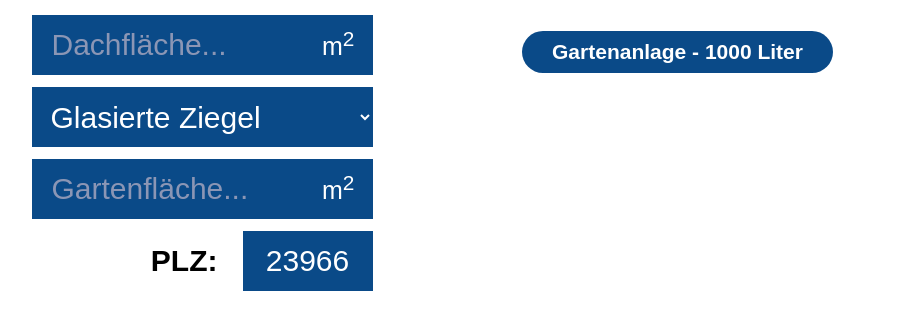
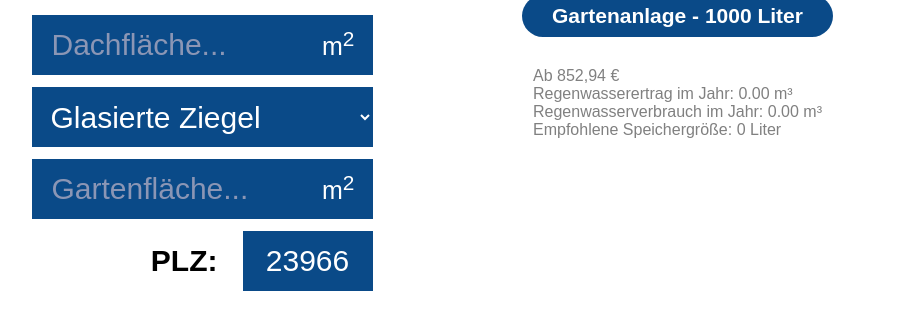
Before and after one commit to Noevenzahn/Noevenzahn.github.io, a plain HTML site: page Regenwasserplaner/index.html in a window 1280 px wide. Shown: the part 472-800 px from the top of the page, without its empty margins (183-1097 px from the left). Drawn offline with nearby package versions, Linux system fonts and the light colour scheme; a web font is replaced by a local one.

Commit message:
Added calculations

```diff
--- a/Regenwasserplaner/index.html
+++ b/Regenwasserplaner/index.html
@@ -55,6 +55,12 @@
     <div class="result">
       <div class="picture-box"><a href="#" class="tankbutton"><img id="tankimg" src="" alt=""></a></div>
       <button id="result-button" type="button" name="button"> <a class="tankbutton" href="#"><span id="tankname">Gartenanlage – 4700 Liter</span></a></button>
+      <div class="berechnungen">
+        <span id="preis-anzeige"></span>
+        <span id="ertrag"></span>
+        <span id="verbrauch"></span>
+        <span id="speichergröße"></span>
+      </div>
     </div>
   </form>
 
--- a/Regenwasserplaner/main.js
+++ b/Regenwasserplaner/main.js
@@ -515,17 +515,19 @@ function calculate() {
     '<p style="margin-left:20px;margin-top: 50px;"><a class="tanklink" href="#" style="text-decoration:none;"><img id="tankimg" src="#" style="float: right;border-radius: 14px;margin-right: 10px;border: 5px solid #ffffff;margin-top: -25px;display:none;"></a><a class="tanklink" href="#" style="text-decoration:none;"><span id="tankname" style="display:none;"></span></a></p>');
 
 
-
-
   $('.tankbutton').attr("href", link);
   $('#tankimg').attr("src", img);
-  $('#tankpreis').html(preis);
+
+  $('#preis-anzeige').html(`Ab ${preis}`);
+  $('#ertrag').html(`Regenwasserertrag im Jahr: ${regenwasserertrag.toFixed(2)} m³`);
+  $('#verbrauch').html(`Regenwasserverbrauch im Jahr: ${wasserverbrauch.toFixed(2)} m³`);
+  $('#speichergröße').html(`Empfohlene Speichergröße: ${speichergroße} Liter`);
 
   $("#showresult").slideDown("slow").delay(200);
   $("#tankimg").slideDown("slow").delay(200);
   $("#tankname").slideDown("slow").delay(400);
   $('#tankname').html(name).delay(400);
-  $('#tankname').attr("href", link);
+  // $('#preis-anzeige').attr("href", link);
 
   return false;
 }
--- a/Regenwasserplaner/style.css
+++ b/Regenwasserplaner/style.css
@@ -186,6 +186,17 @@ input[type=number] {
 #result-button a {
   text-decoration: none;
 }
+.berechnungen {
+  display: flex;
+  flex-direction: column;
+}
+#preis-anzeige,
+#ertrag,
+#verbrauch,
+#speichergröße {
+  color: grey;
+  font-size: 16px;
+}
 
 
 @media only screen and (max-width: 900px) {
```
